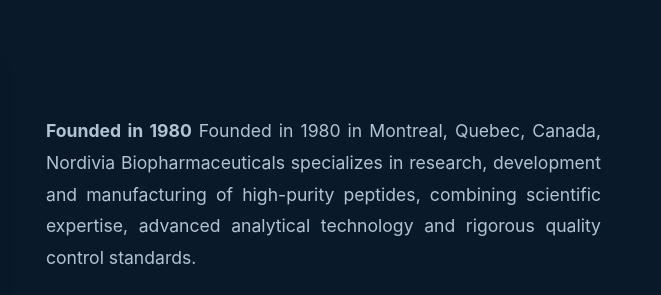
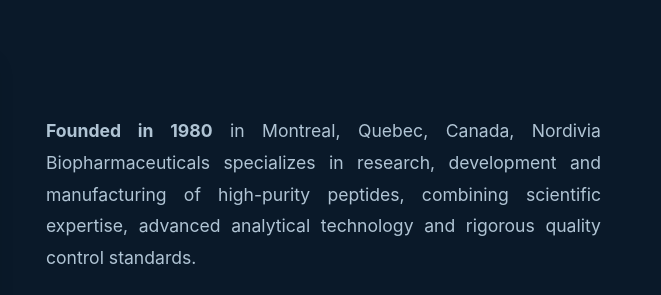
Before and after one commit to Geilson-hub/-NordiviaBiopharmaceutica, a website: page index.html in a window 1280 px wide. Shown: the part 884-1179 px from the top of the page, 619-1280 px from the left. Drawn offline with Linux system fonts and the light colour scheme.

Commit message:
texto atualizado

```diff
--- a/index.html
+++ b/index.html
@@ -79,7 +79,7 @@
                 <div class="sobre-info">
                     <div class="sobre-text">
                         <!-- EDITÁVEL: Texto sobre o negócio -->
-                        <p> <strong>Founded in 1980</strong> Founded in 1980 in Montreal, Quebec, Canada, Nordivia
+                        <p> <strong>Founded in 1980</strong> in Montreal, Quebec, Canada, Nordivia
                             Biopharmaceuticals specializes
                             in research, development and manufacturing of high-purity peptides, combining
                             scientific expertise, advanced analytical technology and rigorous quality control
```
